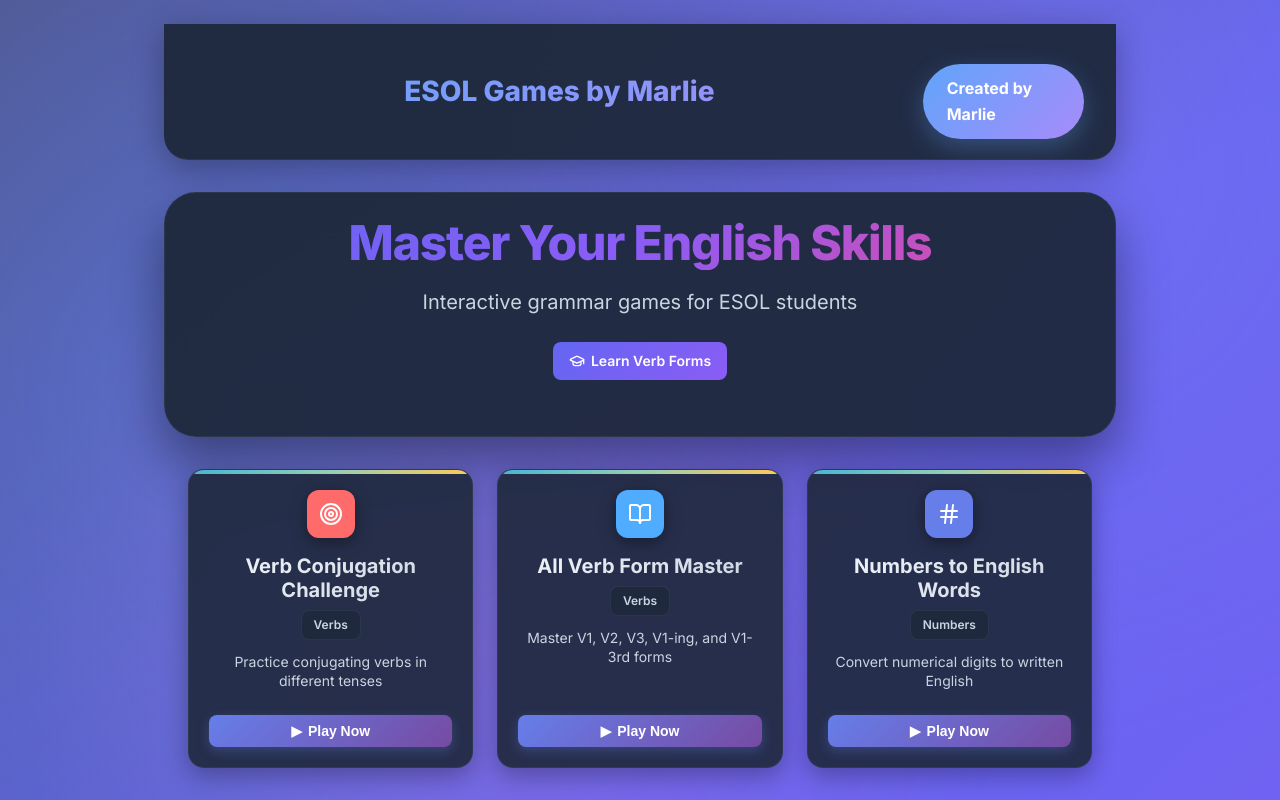
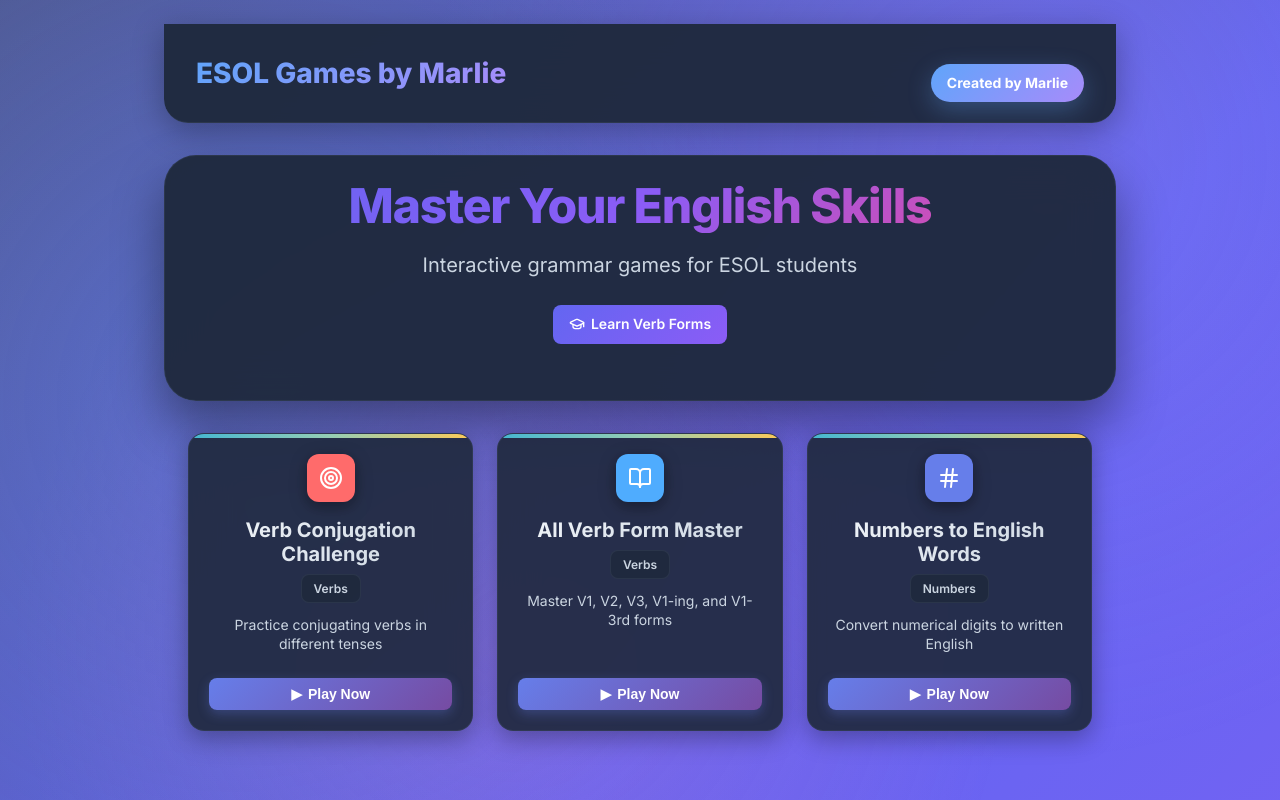
Before and after one commit to marlanamc/esol-games, a React (Vite) app: page / in a window 1280 px wide. Built offline with nearby package versions, Linux system fonts and the light colour scheme.

Commit message:
Move ESOL Games by Marlie to left and reduce Created by Marlie font size

```diff
--- a/src/App.jsx
+++ b/src/App.jsx
@@ -681,8 +681,8 @@ const HomePage = () => {
           backgroundClip: 'text',
           position: 'relative',
           zIndex: 1,
-          textAlign: 'center',
-          width: '100%'
+          textAlign: 'left',
+          margin: 0
         }}>ESOL Games by Marlie</h1>
         <a
           href="https://marlanacreed.com"
@@ -690,8 +690,8 @@ const HomePage = () => {
           rel="noopener noreferrer"
           className="author-badge"
           style={{
-            fontSize: 'clamp(0.875rem, 2.5vw, 1rem)',
-            padding: 'clamp(8px, 2vw, 12px) clamp(16px, 4vw, 24px)'
+            fontSize: 'clamp(0.75rem, 2vw, 0.875rem)',
+            padding: 'clamp(6px, 1.5vw, 8px) clamp(12px, 3vw, 16px)'
           }}
         >
           Created by Marlie
```
